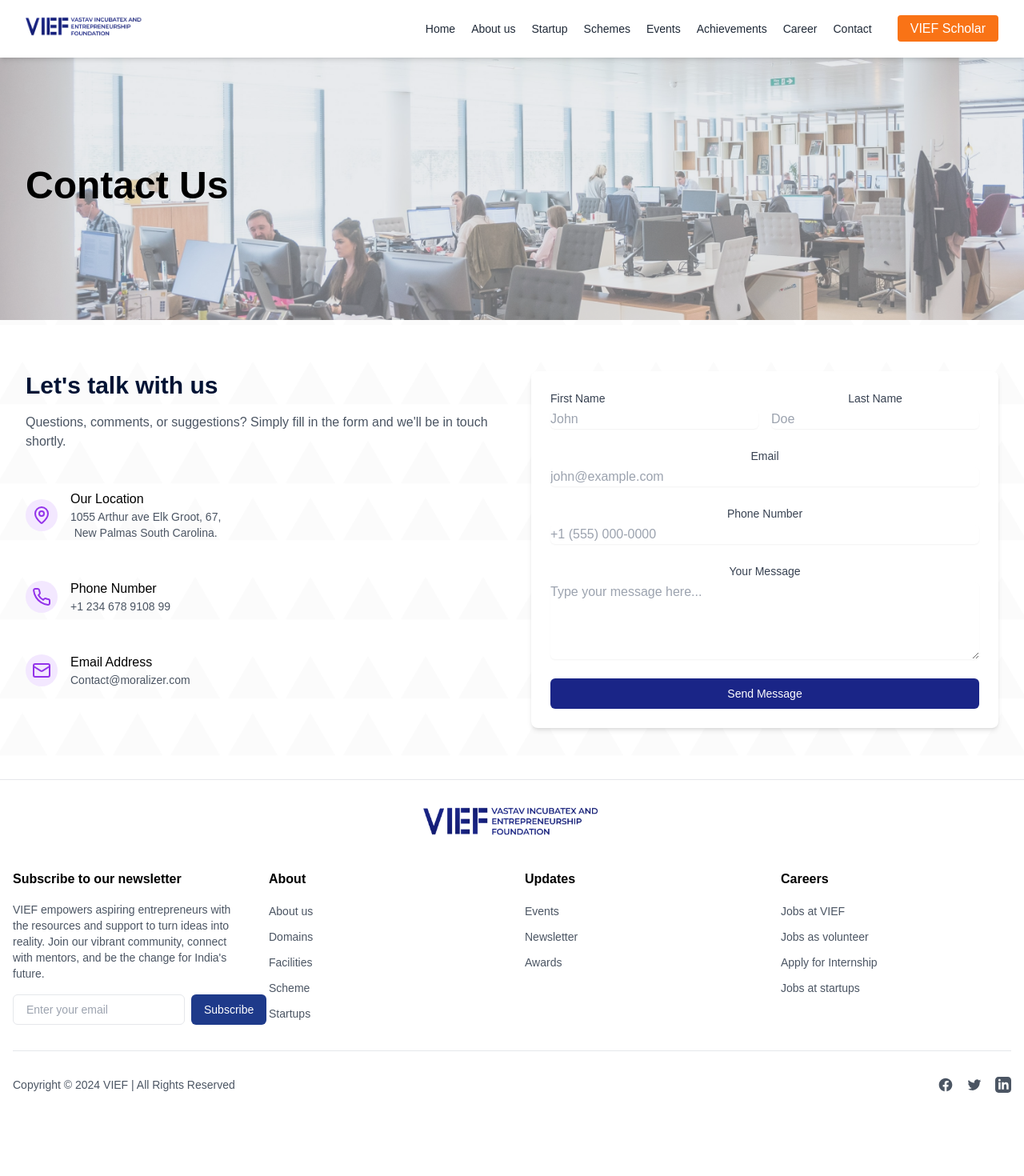
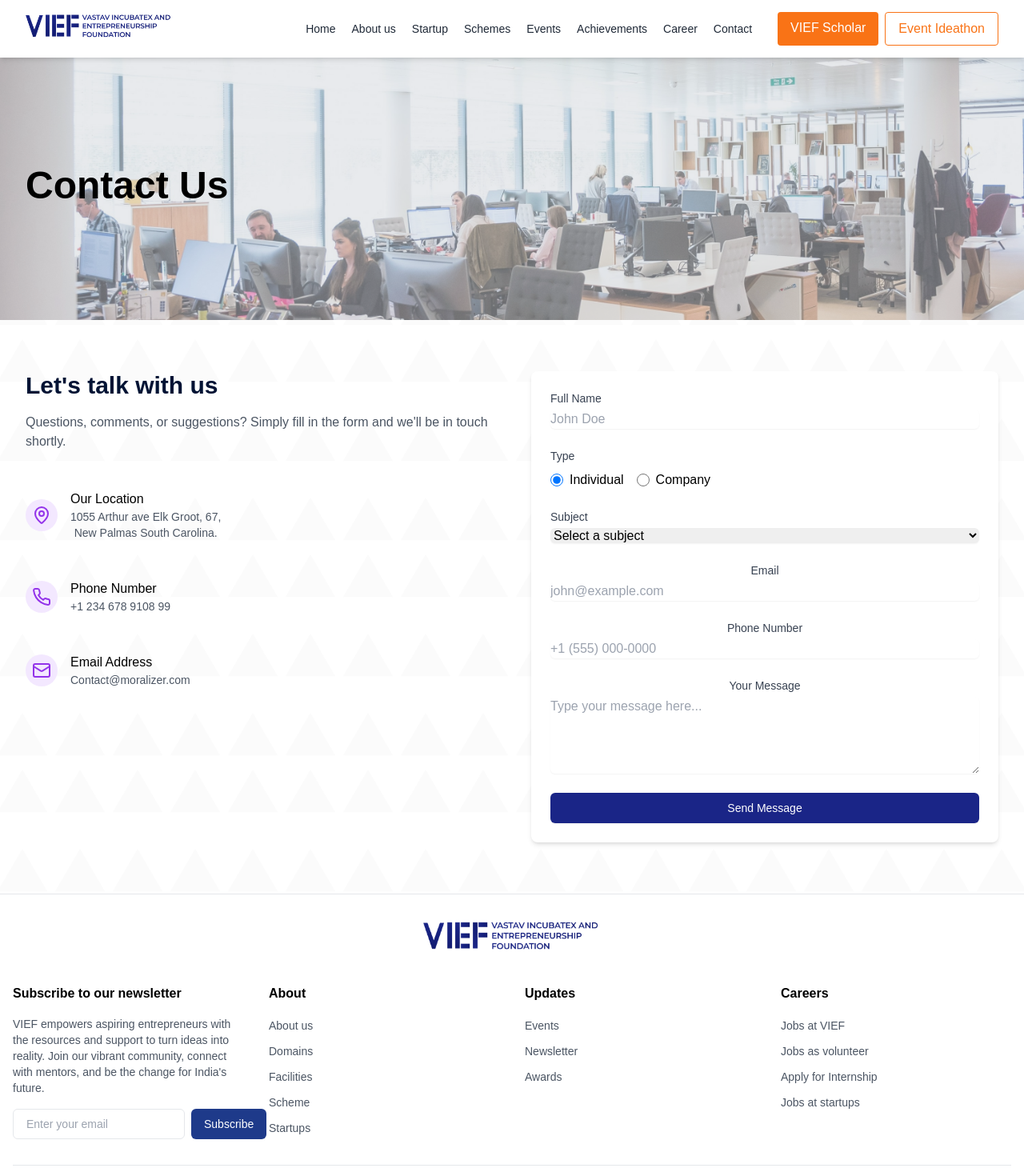
Before and after one commit to Anuj3558/VIEF, a React (Create React App) app in the folder frontend/: page /contact in a window 1280 px wide. Shown: the top 1470 px of the page at 80% size. Before the commit the page ends 1398 px from the top, so only its background shows below. Built offline with nearby package versions, Linux system fonts and the light colour scheme.

Commit message:
Updated bugs fix

```diff
--- a/frontend/src/components/Footer.jsx
+++ b/frontend/src/components/Footer.jsx
@@ -6,30 +6,15 @@ const Footer = () => {
   const footerSections = [
     {
       title: 'About',
-      links: [
-        { name: 'About us', url: '/about' },
-        { name: 'Domains', url: '/domains' },
-        { name: 'Facilities', url: '/facilities' },
-        { name: 'Scheme', url: '/scheme' },
-        { name: 'Startups', url: '/startups' },
-      ],
+      links: ['About us', 'Domains', 'Facilities', 'Scheme', 'Startups'],
     },
     {
       title: 'Updates',
-      links: [
-        { name: 'Events', url: '/events' },
-        { name: 'Newsletter', url: '/newsletter' },
-        { name: 'Awards', url: '/awards' },
-      ],
+      links: ['Events', 'Newsletter', 'Awards'],
     },
     {
       title: 'Careers',
-      links: [
-        { name: 'Jobs at VIEF', url: '/careers/vief' },
-        { name: 'Jobs as volunteer', url: '/careers/volunteer' },
-        { name: 'Apply for Internship', url: '/careers/internship' },
-        { name: 'Jobs at startups', url: '/careers/startups' },
-      ],
+      links: ['Jobs at VIEF', 'Jobs as volunteer', 'Apply for Internship', 'Jobs at startups'],
     },
   ];
 
@@ -37,11 +22,14 @@ const Footer = () => {
     { name: 'Facebook', url: 'https://facebook.com/VIEF', icon: (
       <path d="M22 12c0-5.523-4.477-10-10-10S2 6.477 2 12c0 4.991 3.657 9.128 8.438 9.878v-6.987h-2.54V12h2.54V9.797c0-2.506 1.492-3.89 3.777-3.89 1.094 0 2.238.195 2.238.195v2.46h-1.26c-1.243 0-1.63.771-1.63 1.562V12h2.773l-.443 2.89h-2.33v6.988C18.343 21.128 22 16.991 22 12z" />
     )},
-    { name: 'Twitter', url: 'https://twitter.com/VIEF', icon: (
-      <path d="M8.29 20.251c7.547 0 11.675-6.253 11.675-11.675 0-.178 0-.355-.012-.53A8.348 8.348 0 0022 5.92a8.19 8.19 0 01-2.357.646 4.118 4.118 0 001.804-2.27 8.224 8.224 0 01-2.605.996 4.107 4.107 0 00-6.993 3.743 11.65 11.65 0 01-8.457-4.287 4.106 4.106 0 001.27 5.477A4.072 4.072 0 012.8 9.713v.052a4.105 4.105 0 003.292 4.022 4.095 4.095 0 01-1.853.07 4.108 4.108 0 003.834 2.85A8.233 8.233 0 012 18.407a11.616 11.616 0 006.29 1.84" />
+    { name: 'X', url: 'https://x.com/VIEF', icon: (
+      <path d="M18.244 2.25h3.308l-7.227 8.26 8.502 11.24H16.17l-5.214-6.817L4.99 21.75H1.68l7.73-8.835L1.254 2.25H8.08l4.713 6.231zm-1.161 17.52h1.833L7.084 4.126H5.117z" />
     )},
     { name: 'LinkedIn', url: 'https://linkedin.com/company/VIEF', icon: (
       <path d="M19 0h-14c-2.761 0-5 2.239-5 5v14c0 2.761 2.239 5 5 5h14c2.762 0 5-2.239 5-5v-14c0-2.761-2.238-5-5-5zm-11 19h-3v-11h3v11zm-1.5-12.268c-.966 0-1.75-.79-1.75-1.764s.784-1.764 1.75-1.764 1.75.79 1.75 1.764-.783 1.764-1.75 1.764zm13.5 12.268h-3v-5.604c0-3.368-4-3.113-4 0v5.604h-3v-11h3v1.765c1.396-2.586 7-2.777 7 2.476v6.759z" />
+    )},
+    { name: 'YouTube', url: 'https://youtube.com/VIEF', icon: (
+      <path d="M23.498 6.186a3.016 3.016 0 0 0-2.122-2.136C19.505 3.545 12 3.545 12 3.545s-7.505 0-9.377.505A3.017 3.017 0 0 0 .502 6.186C0 8.07 0 12 0 12s0 3.93.502 5.814a3.016 3.016 0 0 0 2.122 2.136c1.871.505 9.376.505 9.376.505s7.505 0 9.377-.505a3.015 3.015 0 0 0 2.122-2.136C24 15.93 24 12 24 12s0-3.93-.502-5.814zM9.545 15.568V8.432L15.818 12l-6.273 3.568z" />
     )},
   ];
 
@@ -59,7 +47,7 @@ const Footer = () => {
 
         {/* Main Footer Content */}
         <div className="grid grid-cols-1 sm:grid-cols-2 lg:grid-cols-4 gap-8">
-          {/* Newsletter Section */}
+          {/* Newsletter Section - Moved to the left */}
           <div className="flex flex-col sm:col-span-2 lg:col-span-1 items-start text-left order-first lg:order-none">
             <h3 className="font-semibold mb-4">Subscribe to our newsletter</h3>
             <p className="text-gray-600 mb-4 text-sm">
@@ -88,11 +76,8 @@ const Footer = () => {
               <ul className="space-y-2">
                 {section.links.map((link, linkIndex) => (
                   <li key={linkIndex}>
-                    <a
-                      href={link.url}
-                      className="text-gray-600 hover:text-gray-900 text-sm"
-                    >
-                      {link.name}
+                    <a href="#" className="text-gray-600 hover:text-gray-900 text-sm">
+                      {link}
                     </a>
                   </li>
                 ))}
@@ -107,16 +92,14 @@ const Footer = () => {
             Copyright © 2024 VIEF | All Rights Reserved
           </p>
           <div className="flex space-x-4">
-            {socialLinks.map((social, index) => (
-              <a
-                key={index}
-                href={social.url}
-                className="text-gray-600 hover:text-gray-900"
-                target="_blank"
-                rel="noopener noreferrer"
-              >
+            {socialLinks.map((social) => (
+              <a href={social.url} className="text-gray-600 hover:text-gray-900">
                 <span className="sr-only">{social.name}</span>
-                <svg className="h-5 w-5" fill="currentColor" viewBox="0 0 24 24">
+                <svg
+                  className="h-5 w-5"
+                  fill="currentColor"
+                  viewBox={social.name === 'X' ? "0 0 24 24" : (social.name === 'YouTube' ? "0 0 24 24" : "0 0 24 24")}
+                >
                   {social.icon}
                 </svg>
               </a>
--- a/frontend/src/components/Homepage/AnimatedCounter.jsx
+++ b/frontend/src/components/Homepage/AnimatedCounter.jsx
@@ -80,12 +80,14 @@ function Counter({ end, duration = 2000, prefix = "", suffix = "", label }) {
 export default function AnimatedCounters() {
   return (
 
-    <div className="w-full max-w-5xl px-4 sm:px-6 lg:px-8 py-5 text-2xl montserrat-light mx-auto">
+    <div className="w-full max-w-6xl px-4 sm:px-6 lg:px-8 py-5 text-2xl montserrat-light mx-auto">
 
-      <div className="grid grid-cols-2 md:grid-cols-4 gap-5 sm:gap-7 py-8 sm:py-12 place-items-center">
+      <div className="grid grid-cols-2 md:grid-cols-5 gap-5 sm:gap-7 py-8 sm:py-12 place-items-center">
         <Counter end={100} suffix="+" label="Venture Incubation" />
         <Counter end={15070} suffix="+" label="Job Created" />
+        <Counter end={80} suffix="+" label="Session's Conducted" />
         <Counter end={12300} suffix="+" label="Entrepreneurs Engaged" />
+
         <Counter
           end={1}
           prefix="$"
--- a/frontend/src/components/Homepage/Caraocel.jsx
+++ b/frontend/src/components/Homepage/Caraocel.jsx
@@ -65,8 +65,8 @@ const ImageCarousel = () => {
   };
 
   return (
-    <div className="w-full max-w-6xl mx-auto my-32 px-4">
-      <h2 className="text-2xl md:text-2xl lg:text-5xl font-bold text-center mb-8">
+    <div className="w-full max-w-6xl mx-auto my-5 px-4">
+      <h2 className="text-2xl md:text-2xl lg:text-4xl font-bold text-center mb-8">
         <span className="text-black">Gallery</span>
       </h2>
       <div
--- a/frontend/src/components/Homepage/StoriesSection.jsx
+++ b/frontend/src/components/Homepage/StoriesSection.jsx
@@ -14,6 +14,11 @@ function StoriesSection() {
       title: "COCA - COLA",
       subtitle: "Expanding exponentially",
       image: COCA,
+    },
+    {
+      title: "NEW STORY",
+      subtitle: "Inspiring growth",
+      image: COCA, // Using bgTexture as a placeholder for the third image
     },
   ];
 
@@ -40,7 +45,6 @@ function StoriesSection() {
   };
 
   return (
-
     <motion.div
       className="max-w-6xl mx-auto p-4 sm:p-6 lg:p-8"
       variants={containerVariants}
@@ -58,9 +62,28 @@ function StoriesSection() {
             <br />
             <span className="text-[#1a237e]">Inspire You</span>
           </h2>
-          <div className="w-full sm:w-auto">
+          <div className="w-full sm:w-auto mb-6">
             <ApplyButton text={"Explore"} />
           </div>
+
+          {/* New image below Apply button */}
+          <motion.div
+            className="w-full mt-6"
+            variants={itemVariants}
+          >
+            <div className="relative rounded-2xl overflow-hidden group cursor-pointer">
+              <img
+                src={stories[2].image}
+                alt={stories[2].title}
+                className="w-full h-[200px] sm:h-[200px] object-cover transition-transform duration-300 group-hover:scale-105"
+              />
+              <div className="absolute inset-0 bg-gradient-to-t from-black/70 to-transparent" />
+              <div className="absolute bottom-0 left-0 p-4 text-white">
+                <h3 className="text-lg font-bold mb-1">{stories[2].title}</h3>
+                <p className="text-xs opacity-90">{stories[2].subtitle}</p>
+              </div>
+            </div>
+          </motion.div>
         </motion.div>
 
         {/* Right Section - Stories Grid */}
@@ -68,7 +91,7 @@ function StoriesSection() {
           className="grid sm:grid-cols-2 gap-6 flex-1"
           variants={containerVariants}
         >
-          {stories.map((story, index) => (
+          {stories.slice(0, 2).map((story, index) => (
             <motion.div
               key={index}
               className="relative rounded-2xl overflow-hidden group cursor-pointer"
@@ -89,7 +112,6 @@ function StoriesSection() {
         </motion.div>
       </div>
     </motion.div>
-
   );
 }
 
--- a/frontend/src/components/InnovationHub/IncubationCohort.jsx
+++ b/frontend/src/components/InnovationHub/IncubationCohort.jsx
@@ -3,7 +3,7 @@ import { Monitor, Heart, Users, Rocket } from "lucide-react";
 
 const CohortCard = ({ icon: Icon, title, description }) => {
   return (
-    <div className="flex flex-col items-center text-center max-w-[250px]">
+    <div className="flex flex-col items-center mt-12 text-center max-w-[250px]">
       <div className="w-16 h-16 rounded-full bg-[#FFE4E0] flex items-center justify-center mb-4">
         <Icon className="w-8 h-8 text-[#FF4D00]" />
       </div>
@@ -42,7 +42,7 @@ const IncubationCohort = () => {
   ];
 
   return (
-    <div className="max-w-7xl mx-auto px-4 py-16">
+    <div className="max-w-7xl mx-auto px-4 pt-32">
       <h2 className="text-4xl font-bold text-center mb-16">
         Incubation Cohort
       </h2>
--- a/frontend/src/components/Navbar.jsx
+++ b/frontend/src/components/Navbar.jsx
@@ -31,6 +31,7 @@ const Navbar = () => {
       dropdownItems: [
         { name: 'Facilities', href: '/facilities' },
         { name: 'Our Team', href: '/about-us' },
+        { name: 'Domains', href: '/innovation-hub' }
       ]
     },
     { name: 'Startup', href: '/startup' },
@@ -90,7 +91,7 @@ const Navbar = () => {
             className="flex-shrink-0"
             whileTap={{ scale: 0.95 }}
           >
-            <img className="h-8 w-auto" src={logoPng} alt="IIED Logo" />
+            <img className="h-10 w-auto" src={logoPng} alt="IIED Logo" />
           </motion.a>
 
           {/* Navigation items on the right */}
@@ -98,12 +99,18 @@ const Navbar = () => {
             <div className="flex items-center space-x-1 mr-6">
               {renderNavItems(navItems)}
             </div>
-            <motion.div whileTap={{ scale: 0.95 }}>
+            <motion.div whileTap={{ scale: 0.95 }} className="flex space-x-2">
               <Link
                 to="/vief-scholar"
                 className="bg-orange-500 text-white px-4 py-2 rounded text-base font-medium hover:bg-orange-600 transition duration-300"
               >
                 VIEF Scholar
+              </Link>
+              <Link
+                to="/event-ideathon"
+                className="border border-orange-500 text-orange-500 px-4 py-2 rounded text-base font-medium hover:bg-orange-100 transition duration-300"
+              >
+                Event Ideathon
               </Link>
             </motion.div>
           </div>
@@ -197,6 +204,13 @@ const Navbar = () => {
               >
                 VIEF Scholar
               </Link>
+              <Link
+                to="/event-ideathon"
+                className="border border-orange-500 text-orange-500 block px-4 py-3 rounded-md text-base font-medium hover:bg-orange-100 transition duration-300 mt-2"
+                onClick={() => setIsOpen(false)}
+              >
+                Event Ideathon
+              </Link>
             </div>
           </motion.div>
         )}
--- a/frontend/src/pages/Contact.jsx
+++ b/frontend/src/pages/Contact.jsx
@@ -5,12 +5,27 @@ import { contact } from '../Assets/images';
 
 const ContactPage = () => {
   const [formData, setFormData] = useState({
-    firstName: '',
-    lastName: '',
+    name: '',
     email: '',
     phone: '',
-    message: ''
+    message: '',
+    type: 'individual',
+    subject: ''
   });
+
+  const subjects = [
+    'Project',
+    'Incubation',
+    'Course',
+    'Other',
+    'Funding',
+    'Incubation at VIEF',
+    'R&D',
+    'Booking (Meeting Room/suites/Guest Rooms)',
+    'IPR Patent',
+    'Technology Transfer',
+    'Acceleration'
+  ];
 
   const handleChange = (e) => {
     const { name, value } = e.target;
@@ -27,7 +42,7 @@ const ContactPage = () => {
   };
 
   return (
-    <div className="min-h-screen ">
+    <div className="min-h-screen">
       {/* Hero Section */}
       <div className="relative h-[400px] w-full">
         <div
@@ -68,7 +83,7 @@ const ContactPage = () => {
               </p>
             </div>
 
-            <div className="  rounded-lg py-4 gap-12 space-y-12">
+            <div className="rounded-lg py-4 gap-12 space-y-12">
               <div className="flex items-center space-x-4">
                 <div className="p-2 bg-purple-100 rounded-full">
                   <MapPin className="h-6 w-6 text-purple-600" />
@@ -112,31 +127,63 @@ const ContactPage = () => {
           >
             <div className="bg-white shadow-md rounded-lg p-6">
               <form onSubmit={handleSubmit} className="space-y-6">
-                <div className="grid grid-cols-2 gap-4">
                 <div>
-                    <label htmlFor="firstName" className="block text-sm font-medium text-gray-700 text-left">First Name</label>
+                  <label htmlFor="name" className="block text-sm font-medium text-gray-700 text-left">Full Name</label>
                   <input
                     type="text"
-                      id="firstName"
-                      name="firstName"
-                      value={formData.firstName}
+                    id="name"
+                    name="name"
+                    value={formData.name}
                     onChange={handleChange}
                     className="mt-1 block w-full rounded-md border-gray-300 shadow-sm focus:border-blue-300 focus:ring focus:ring-blue-200 focus:ring-opacity-50"
-                      placeholder="John"
+                    placeholder="John Doe"
                   />
                 </div>
+
                 <div>
-                    <label htmlFor="lastName" className="block text-sm font-medium text-gray-700">Last Name</label>
+                  <label className="block text-sm font-medium text-gray-700 text-left mb-2">Type</label>
+                  <div className="flex gap-4">
+                    <label className="inline-flex items-center">
                       <input
-                      type="text"
-                      id="lastName"
-                      name="lastName"
-                      value={formData.lastName}
+                        type="radio"
+                        name="type"
+                        value="individual"
+                        checked={formData.type === 'individual'}
+                        onChange={handleChange}
+                        className="form-radio h-4 w-4 text-blue-600"
+                      />
+                      <span className="ml-2">Individual</span>
+                    </label>
+                    <label className="inline-flex items-center">
+                      <input
+                        type="radio"
+                        name="type"
+                        value="company"
+                        checked={formData.type === 'company'}
+                        onChange={handleChange}
+                        className="form-radio h-4 w-4 text-blue-600"
+                      />
+                      <span className="ml-2">Company</span>
+                    </label>
+                  </div>
+                </div>
+
+                <div>
+                  <label htmlFor="subject" className="block text-sm font-medium text-gray-700 text-left">Subject</label>
+                  <select
+                    id="subject"
+                    name="subject"
+                    value={formData.subject}
                     onChange={handleChange}
                     className="mt-1 block w-full rounded-md border-gray-300 shadow-sm focus:border-blue-300 focus:ring focus:ring-blue-200 focus:ring-opacity-50"
-                      placeholder="Doe"
-                    />
-                  </div>
+                  >
+                    <option value="">Select a subject</option>
+                    {subjects.map((subject, index) => (
+                      <option key={index} value={subject}>
+                        {subject}
+                      </option>
+                    ))}
+                  </select>
                 </div>
 
                 <div>
--- a/frontend/src/pages/HomePage.jsx
+++ b/frontend/src/pages/HomePage.jsx
@@ -13,7 +13,6 @@ const  HomePage =()=>{
     return (
       <>
         <Hero />
-
         <AnimatedCounters/>
         <StoriesSection />
         <GlimpseOfWork />
```
Also changed, not shown: 1 other file (tests, documents, lock files or other folders). Lines whose indentation alone changed are shown as unchanged.
